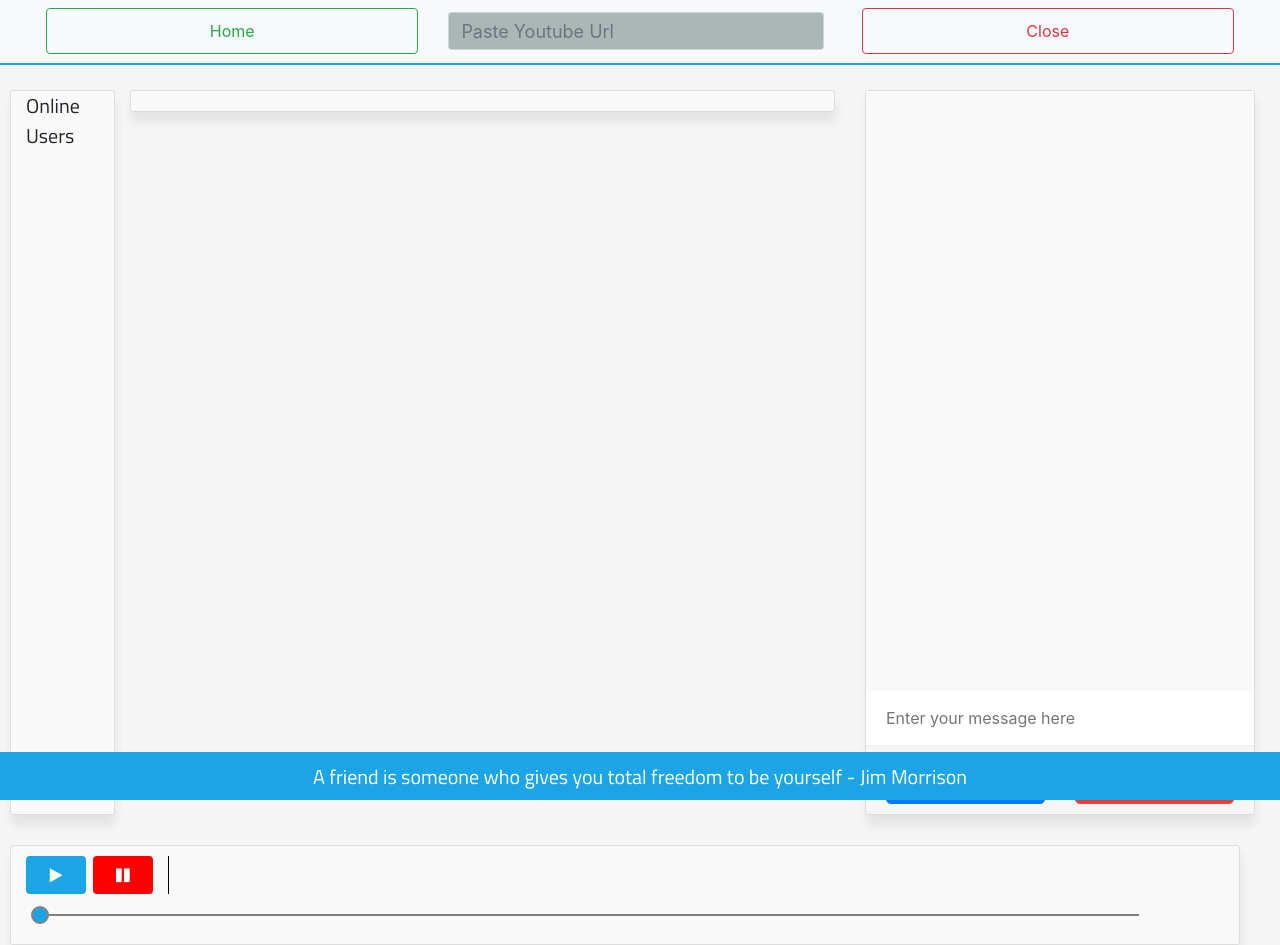
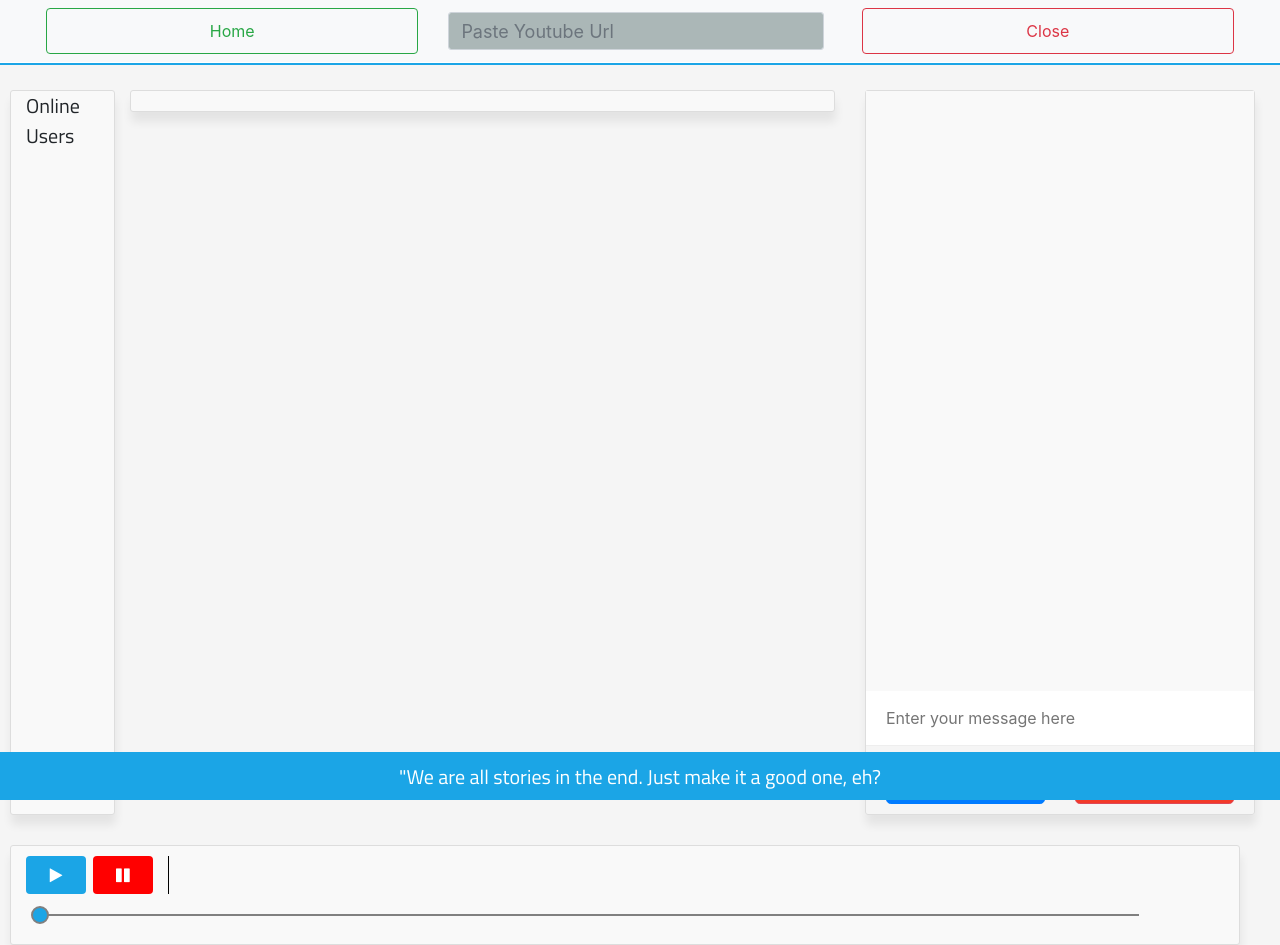
Before and after one commit to nazmicancalik/campfire, a website: page public/chat.html in a window 1280 px wide. Drawn offline with nearby package versions, Linux system fonts and the light colour scheme; no server answers.

Commit message:
Quote has been changed

```diff
--- a/public/chat.html
+++ b/public/chat.html
@@ -63,7 +63,7 @@
     </div>
   </div>
   <div class="footer">
-    <label>A friend is someone who gives you total freedom to be yourself - Jim Morrison</label>
+    <label>"We are all stories in the end. Just make it a good one, eh?</label>
   </div>
   <script type="text/javascript" src="/js/libs/jquery.js"></script>
   <script type="text/javascript" src="/js/player.js"></script>
```
